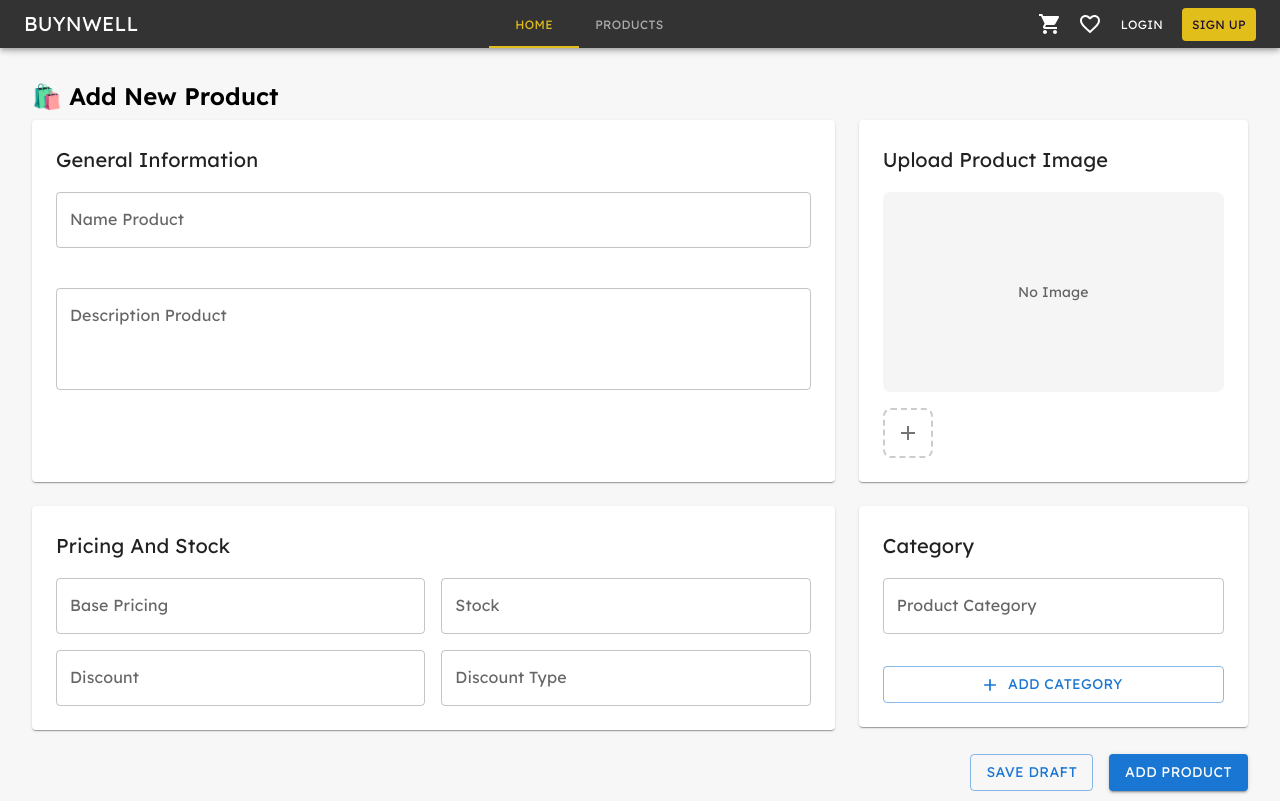
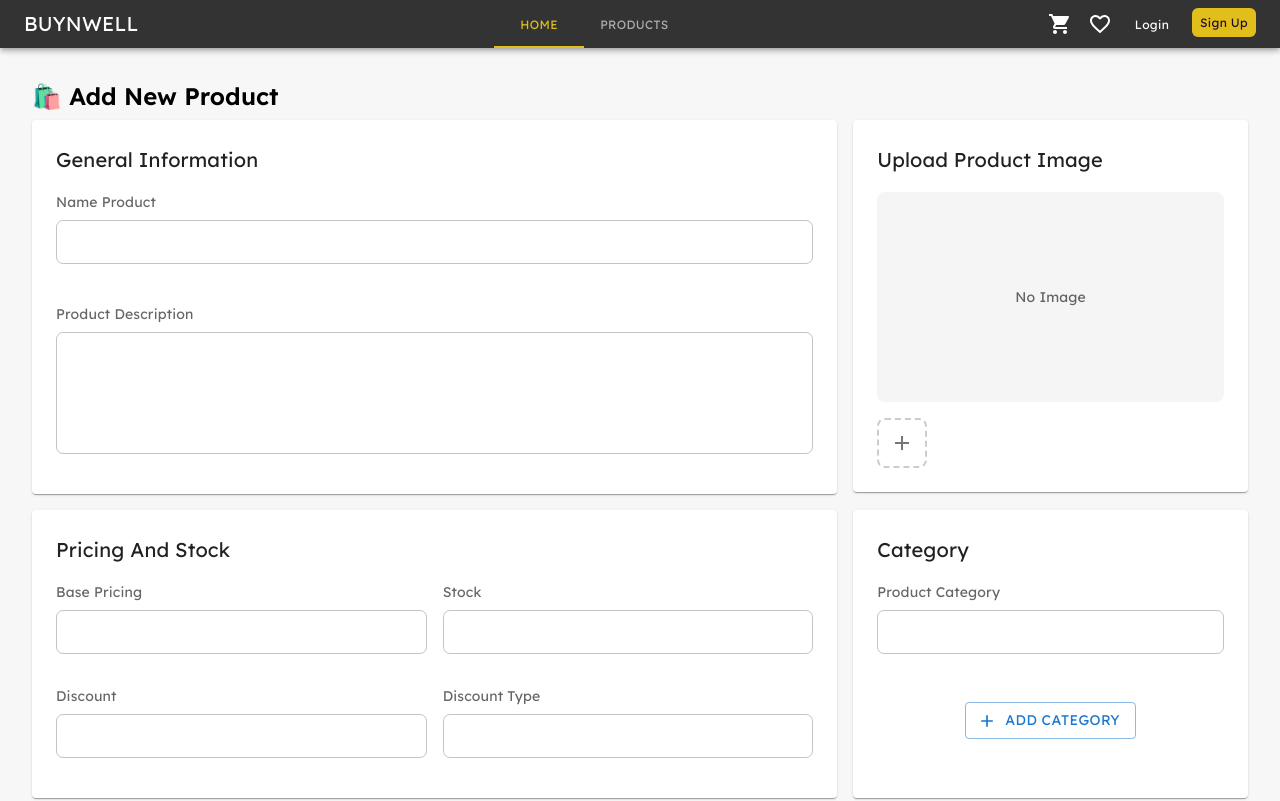
Before and after one commit to AshwinPonnusamy/e-commerce-project, a React (Vite) app: page /layout/addProduct in a window 1280 px wide. Shown: the top 801 px of the page. Built offline with nearby package versions, Linux system fonts and the light colour scheme.

Commit message:
add product changes

```diff
--- a/src/centralized/InputText.tsx
+++ b/src/centralized/InputText.tsx
@@ -20,6 +20,8 @@ interface InputTextProps {
   maxLength?: number;
   pattern?: RegExp;
   helperText?: string;
+  multiline?: boolean;
+  rows?: number;
 }
 
 const CustomTextField = styled(TextField)({
@@ -68,6 +70,8 @@ const InputText = forwardRef<HTMLInputElement, InputTextProps>(
       maxLength,
       pattern,
       helperText,
+      multiline = false,
+      rows,
       ...props
     },
     ref
@@ -112,6 +116,8 @@ const InputText = forwardRef<HTMLInputElement, InputTextProps>(
                 variant={variant}
                 fullWidth={fullWidth}
                 disabled={disabled}
+                multiline={multiline}
+                rows={rows}
                 type={type}
                 error={!!error}
                 InputProps={{
--- a/src/components/commonComponents/button/CustomButton.tsx
+++ b/src/components/commonComponents/button/CustomButton.tsx
@@ -1,41 +1,61 @@
-import { Box, Button } from '@mui/material'
-import React from 'react'
+import { Box, Button } from '@mui/material';
+import React from 'react';
 
-interface buttonProps {
-    buttonLabel: string;
-    buttonColor?: any;
+interface CustomButtonProps {
+  label: string;
+  color?: string;
+  startIcon?: React.ReactNode;
+  endIcon?: React.ReactNode;
+  disabled?: boolean;
+  fullWidth?: boolean;
+  size?: 'small' | 'medium' | 'large';
+  variant?: 'text' | 'outlined' | 'contained';
+  sx?: object;
   onClick?: () => void;
-    startIcon?:any;
-    disabled?: boolean
-
 }
 
-const CustomButton:React.FC<buttonProps> = ({
-    buttonLabel = 'Button',
-    buttonColor = 'primary',
+const CustomButton: React.FC<CustomButtonProps> = ({
+  label = 'Button',
+  color = 'primary',
   startIcon,
+  endIcon,
+  disabled = false,
+  fullWidth = false,
+  size = 'medium',
+  variant = 'contained',
+  sx = {},
   onClick,
-    disabled = false,
 }) => {
+  const isMuiColor = ['primary', 'secondary', 'error', 'info', 'success', 'warning'].includes(color);
 
   return (
-        <Box sx={{ m: 1 }}>
-            <Button disabled={disabled}  onClick={onClick} sx={{
-                borderRadius: "6px",
-                color: "#fff",
-                backgroundColor: buttonColor,
-                fontWeight: "400",
-                textTransform:'none',
-                transition: "transform 0.5s",
-                height:30,
-                padding:1,
-            }} variant="contained">
-
-                {startIcon} {buttonLabel}
+    <Box>
+      <Button
+        disabled={disabled}
+        onClick={onClick}
+        startIcon={startIcon}
+        endIcon={endIcon}
+        fullWidth={fullWidth}
+        size={size}
+        variant={variant}
+        color={isMuiColor ? color as 'primary' | 'secondary' : undefined}
+        sx={{
+          borderRadius: '6px',
+          fontWeight: 400,
+          textTransform: 'none',
+          transition: 'all 0.3s ease',
+          ...(!isMuiColor && {
+            backgroundColor: variant === 'contained' ? color : undefined,
+            color: variant === 'contained' ? '#fff' : color,
+            borderColor: color,
+          }),
+          ...sx,
+        }}
+      >
+        {label}
       </Button>
     </Box>
+  );
+};
 
-    )
-}
-
-export default CustomButton
+export default CustomButton;
--- a/src/components/commonComponents/customCards/ProductDescription.tsx
+++ b/src/components/commonComponents/customCards/ProductDescription.tsx
@@ -79,7 +79,7 @@ const ProductDescription: React.FC<ProductDescriptionProps> = ({
         <Box display="flex" alignItems="center" justifyContent="flex-end">
           <CustomButton
             startIcon={<ShoppingCartIcon sx={{fontSize:20, mr:1}} />}
-            onClick={handleAddCart} buttonLabel={isInCart ? "Remove from Cart" : "Add to Cart"}/>
+            onClick={handleAddCart} color="warning" label={isInCart ? "Remove from Cart" : "Add to Cart"}/>
         </Box>
       </Grid>
     </Grid>
--- a/src/layout/Header.tsx
+++ b/src/layout/Header.tsx
@@ -3,7 +3,6 @@ import AppBar from "@mui/material/AppBar";
 import Box from "@mui/material/Box";
 import Toolbar from "@mui/material/Toolbar";
 import Typography from "@mui/material/Typography";
-import Button from "@mui/material/Button";
 import IconButton from "@mui/material/IconButton";
 import MenuIcon from "@mui/icons-material/Menu";
 import { useNavigate } from "react-router-dom";
@@ -14,6 +13,7 @@ import { RootState } from "../state/store/store";
 import { signOut } from "firebase/auth";
 import { auth } from "../fireBase/fireBase-config";
 import Profile from "./ProfilePage";
+import CustomButton from "../components/commonComponents/button/CustomButton";
 
 
 const Header: React.FC = () => {
@@ -32,7 +32,6 @@ const Header: React.FC = () => {
   const isMobile = useMediaQuery("(max-width:768px)");
   const profileData = useSelector((state: RootState) => state.userData);
   console.log(profileData, "profileData");
-
 
   const handleChange = (_event: any, newValue: number) => {
     setValue(newValue);
@@ -86,13 +85,14 @@ const Header: React.FC = () => {
           <Box sx={{ display: "flex", alignItems: "center" }}>
             {profileData?.role === "admin" && (
               <>
-                <Button
+                <CustomButton
+                  label="Add Product"
+                  variant="text"
                   color="inherit"
                   sx={{ fontSize: "12px" }}
                   onClick={() => navigate("/layout/addproduct")}
-                >
-                  Add Product
-                </Button>
+                />
+                <Tooltip title="Dashboard">
                 <IconButton
                   color="inherit"
                   sx={{ fontSize: "12px" }}
@@ -100,6 +100,7 @@ const Header: React.FC = () => {
                 >
                   <Dashboard />
                 </IconButton>
+                </Tooltip>
               </>
             )}
             <IconButton sx={{ color: "#fff" }} onClick={handleCartOpen}>
@@ -120,8 +121,8 @@ const Header: React.FC = () => {
               </Tooltip>
             ) : (
               <Box sx={{ marginLeft: "auto", display: "flex", gap: 1 }}>
-                <Button sx={{ color: "inherit", fontSize: "12px" }} onClick={() => navigate("/login")}>Login</Button>
-                <Button color="inherit" variant="outlined" sx={{ backgroundColor: "rgb(226, 190, 27)", color: "rgb(30, 11, 51)", border: "none", fontSize: "12px", padding: "0 10px" }} onClick={() => navigate("/register")}>Sign Up</Button>
+                <CustomButton label="Login" variant="text" sx={{ color: "inherit", fontSize: "12px" }} onClick={() => navigate("/login")} />
+                <CustomButton label="Sign Up" color="#fff" variant="outlined" sx={{ backgroundColor: "rgb(226, 190, 27)", color: "rgb(30, 11, 51)", border: "none", fontSize: "12px", p: 0.5 }} onClick={() => navigate("/register")} />
               </Box>
             )}
           </Box>
--- a/src/layout/ProfilePage.tsx
+++ b/src/layout/ProfilePage.tsx
@@ -12,7 +12,6 @@ interface ProfileProps {
 }
 const Profile: React.FC<ProfileProps> = ({ handleLogout, userData }) => {
     const [activeTab, setActiveTab] = useState("profile");
-    const [previewImage] = useState<any>(null);
     const fileInputRef = useRef<HTMLInputElement | null>(null);
     const [editingField, setEditingField] = useState<string | null>(null);
     const dispatch = useDispatch<AppDispatch>();
@@ -41,13 +40,11 @@ const Profile: React.FC<ProfileProps> = ({ handleLogout, userData }) => {
     const handleImageChange = async (event: React.ChangeEvent<HTMLInputElement>) => {
         const selectedFile = event.target.files?.item(0);
         if (!selectedFile) {
-            previewImage(null);
             return;
         }
         const reader = new FileReader();
         reader.onloadend = async () => {
             const base64Image = reader.result as string;
-            previewImage(base64Image);
             await dispatch(updateUserDetails({ profileUrl: base64Image })); // update Firebase
         };
 
--- a/src/pages/cart/ShoppingCart.tsx
+++ b/src/pages/cart/ShoppingCart.tsx
@@ -3,7 +3,6 @@ import {
     Box,
     Grid,
     Typography,
-    Button,
     Rating,
     CardMedia,
 } from "@mui/material";
@@ -156,14 +155,14 @@ const ShoppingCart: React.FC = () => {
                                 />
 
                                 {/* Delete Button */}
-                                <Button
+                                <CustomButton
+                                    label="Remove"
+                                    variant="text"
                                     startIcon={<DeleteIcon />}
                                     color="error"
                                     onClick={() => handleRemove(item.id, dispatch)}
                                     sx={{ ml: 2 }}
-                                >
-                                    Remove
-                                </Button>
+                                />
                             </Box>
                         </Grid>
 
@@ -210,10 +209,10 @@ const ShoppingCart: React.FC = () => {
 
             <Box sx={{ display: "flex", justifyContent: "flex-end", mt: 2 }}>
                 <CustomButton
-                    buttonLabel="Proceed to Buy"
-                    buttonColor="#ff0ff0"
+                    label="Proceed to Buy"
+                    color="warning"
                     onClick={handleBuy}
-                    disabled={cartItems.length === 0}
+                    disabled={cartItems.length === 0 ? true : false}
                 />
             </Box>
         </Box>
--- a/src/pages/checkout/CheckOut.tsx
+++ b/src/pages/checkout/CheckOut.tsx
@@ -1,5 +1,5 @@
 import { useState } from 'react';
-import { Box, Typography, Button, Paper, Grid, Stepper, Step, StepLabel, Divider } from '@mui/material';
+import { Box, Typography, Paper, Grid, Stepper, Step, StepLabel, Divider } from '@mui/material';
 import OrderSummary from './OrderSummary';
 import PaymentOptions from './PaymentsPage';
 import ShippingDetails from './ShippingDetails';
@@ -9,6 +9,7 @@ import { useSelector } from 'react-redux';
 import { RootState } from '../../state/store/store';
 import axios from 'axios';
 import { useNavigate } from 'react-router-dom';
+import CustomButton from '../../components/commonComponents/button/CustomButton';
 const steps = ['Shipping Details', 'Order Summary', 'Payment'];
 
 const CheckOut = () => {
@@ -135,16 +136,20 @@ const CheckOut = () => {
                             </Paper>
                             {activeStep === 2 && (
                                 <Box>
-                                    <Button variant="contained" color="warning" disabled={!paymentMethod} fullWidth sx={{ mt: 2, mb: 2 }}
+                                    <CustomButton
+                                        label={paymentMethod === "cod" ? 'Place Order' : `Pay ₹${totalAmount?.toFixed(2)}`}
+                                        variant="contained" color="warning"
+                                        disabled={!paymentMethod}
+                                        fullWidth={true}
+                                        sx={{mt:2}}
+
                                         onClick={() => {
                                             if (paymentMethod === "cod") {
                                                 navigate("/layout/orderDetais/payment-status", { state: { status: "success" } });
                                             } else {
                                                 handleCardPayment(totalAmount);
                                             }
-                                        }}>
-                                        {paymentMethod === "cod" ? 'Place Order' : `Pay ₹${totalAmount?.toFixed(2)}`}
-                                    </Button>
+                                        }} />
                                 </Box>
                             )}
                         </Box>
@@ -157,7 +162,9 @@ const CheckOut = () => {
                         display: 'flex',
                         justifyContent: 'space-between',
                     }}>
-                        <Button
+                        <CustomButton
+                            label="Back"
+                            variant="text"
                             disabled={activeStep === 0}
                             onClick={handleBack}
                             startIcon={<ArrowBack />}
@@ -166,25 +173,23 @@ const CheckOut = () => {
                                 fontSize: 14,
                                 color: '#c21d17',
                             }}
-                        >
-                            Back
-                        </Button>
-                        <Button
+                        />
+                        <CustomButton
+                            label="Next"
+                            variant="text"
                             onClick={handleNext}
                             endIcon={<ArrowRight />}
                             disabled={activeStep === steps.length - 1}
+                            color= 'primary'
                             sx={{
                                 textTransform: 'none',
                                 fontSize: 14,
-                                color: '#0026fd',
                             }}
-                        >
-                            Next
-                        </Button>
+                        />
                     </Box>
                 </Grid>
             </Grid>
-        </Box>
+        </Box >
     );
 };
 
--- a/src/pages/checkout/OrderSummary.tsx
+++ b/src/pages/checkout/OrderSummary.tsx
@@ -1,10 +1,11 @@
-import { Box, Button, CardMedia, Grid, Rating, Typography } from "@mui/material"
+import { Box, CardMedia, Grid, Rating, Typography } from "@mui/material"
 import QuantityButton from "../../components/commonComponents/button/QuantityButton"
 import { handleIncrease, handleDecrease, handleRemove } from "../../components/commonFunctions/CommonFuntion"
 import { RootState } from "../../state/store/store"
 import { useDispatch, useSelector } from "react-redux"
 import { ThunkDispatch } from "@reduxjs/toolkit"
 import DeleteIcon from "@mui/icons-material/Delete";
+import CustomButton from "../../components/commonComponents/button/CustomButton"
 
 const OrderSummary = () => {
   const dispatch = useDispatch<ThunkDispatch<RootState, undefined, any>>();
@@ -18,7 +19,7 @@ const OrderSummary = () => {
           paddingX: 1,
           backgroundColor: "#f5f5f5",
           borderRadius: 2,
-          m:2
+          m: 2
         }}
       >
         {cartItems.length !== 0 && (
@@ -111,14 +112,14 @@ const OrderSummary = () => {
                   />
 
                   {/* Delete Button */}
-                  <Button
+                  <CustomButton
+                    label="Remove"
+                    variant="text"
                     startIcon={<DeleteIcon />}
                     color="error"
                     onClick={() => handleRemove(item.id, dispatch)}
                     sx={{ ml: 2 }}
-                  >
-                    Remove
-                  </Button>
+                  />
                 </Box>
               </Grid>
 
--- a/src/pages/home/Home.tsx
+++ b/src/pages/home/Home.tsx
@@ -12,7 +12,6 @@ import { useEffect, useState } from "react";
 import { useNavigate } from "react-router-dom";
 import ProductCard from "../../components/commonComponents/customCards/ProductCard";
 import CategoryCircleCard from "../../components/commonComponents/customCards/CategoryCircleCard";
-import { Button } from "@mui/joy";
 import { useDispatch, useSelector } from "react-redux";
 import { AppDispatch, RootState } from "../../state/store/store";
 import {
@@ -25,6 +24,7 @@ import banner6 from "../../assets/image/banner/banner6.jpg";
 import banner7 from "../../assets/image/banner/banner7.jpg";
 import banner8 from "../../assets/image/banner/banner8.jpg";
 import { handleAddCart, handleProductCardClick, handleSearch, toggleFavorite } from "../../components/commonFunctions/CommonFuntion";
+import CustomButton from "../../components/commonComponents/button/CustomButton";
 
 interface Product {
   id: number;
@@ -40,7 +40,7 @@ interface Product {
 
 const Home = () => {
   const [seeAll, setSeeAll] = useState(false);
-  const [viewMore, setViewMore ] = useState(false);
+  const [viewMore, setViewMore] = useState(false);
   const dispatch = useDispatch<AppDispatch>();
   const navigate = useNavigate();
   const searchQuery = useSelector((state: RootState) => state.productData.searchQuery);
@@ -130,19 +130,18 @@ const Home = () => {
             {/* See All Button */}
             <Grid item xs={14} style={{ textAlign: "center", }}>
               {uniqueCategories.length > 7 && (
-                <Button
+                <CustomButton
+                  label={seeAll ? "See Less" : "See All"}
                   sx={{ '&:hover': { backgroundColor: 'transparent' } }}
-                  variant="plain"
+                  variant="text"
                   onClick={() => setSeeAll(!seeAll)}
-                >
-                  {seeAll ? "See Less" : "See All"}
-                </Button>
+                />
               )}
             </Grid>
           </Grid>
         </Grid>
         <Grid item xs={12}>
-          <Grid container spacing={2} columns={15} sx={{p:2 }}>
+          <Grid container spacing={2} columns={15} sx={{ p: 2 }}>
             <Grid item xs={15}>
               <Typography variant="h5" sx={{
                 color: "#333",
@@ -152,7 +151,7 @@ const Home = () => {
               }}>Today&apos;s Trending Deals</Typography>
             </Grid>
             {(searchQuery ? searchResults : displayedProducts).map((product: any) => (
-            <Grid item xs={15} sm={7.5} md={3} lg={3} key={product.id}>
+              <Grid item xs={15} sm={7.5} md={3} lg={3} key={product.id}>
                 <ProductCard
                   key={product?.id}
                   productName={product?.title}
@@ -169,17 +168,16 @@ const Home = () => {
                   onFavoriteClick={() => toggleFavorite(dispatch, Number(product.id), favorites[product.id])}
                   discount={product.discountPercentage}
                 />
-            </Grid>
-              ))}
-              <Grid item xs={14} style={{ textAlign: "right", }}>
-              {displayedProducts.length >=  5 && (
-                <Button
+              </Grid>
+            ))}
+            <Grid item xs={14} style={{ textAlign: "right", }}>
+              {displayedProducts.length >= 5 && (
+                <CustomButton
+                  label={viewMore ? "View Less" : "View More"}
                   sx={{ '&:hover': { backgroundColor: 'transparent' } }}
-                  variant="plain"
+                  variant="text"
                   onClick={() => setViewMore(!viewMore)}
-                >
-                  {viewMore ? "view Less" : "View More"}
-                </Button>
+                />
               )}
             </Grid>
           </Grid>
--- a/src/pages/productList/add_product/AddProduct.tsx
+++ b/src/pages/productList/add_product/AddProduct.tsx
@@ -2,24 +2,28 @@ import React, { useState } from 'react';
 import {
     Box,
     Typography,
-    TextField,
     Grid,
     Button,
 } from '@mui/material';
 import { Add, HighlightOff } from '@mui/icons-material';
 import CommonPaper from '../../../components/commonComponents/CommonPaper';
+import InputText from '../../../centralized/InputText';
+import { useForm } from 'react-hook-form';
 
 const AddProduct = () => {
-    const [productName, setProductName] = useState('');
-    const [description, setDescription] = useState('');
-    const [basePrice, setBasePrice] = useState('');
-    const [stock, setStock] = useState('');
-    const [discount, setDiscount] = useState('');
-    const [discountType, setDiscountType] = useState('');
-    const [category, setCategory] = useState('');
     const [images, setImages] = useState<string[]>([]);
     const [mainImageIndex, setMainImageIndex] = useState(0);
-
+    const { control } = useForm({
+        defaultValues: {
+            productName: "",
+            productDescription: "",
+            category: "",
+            basePrice: "",
+            stock: "",
+            discount: "",
+            discountType: "",
+        }
+    });
     const handleImageUpload = (e: React.ChangeEvent<HTMLInputElement>) => {
         const files = Array.from(e.target.files || []);
         files.forEach(file => {
@@ -31,9 +35,6 @@ const AddProduct = () => {
         });
     };
 
-    const handleSubmit = () => {
-        console.log({ productName, description, basePrice, stock, discount, discountType, category, images });
-    };
 
     return (
         <Box sx={{ p: 4, backgroundColor: '#f7f7f7' }}>
@@ -41,16 +42,16 @@ const AddProduct = () => {
                 🛍️ Add New Product
             </Typography>
 
-            <Grid container spacing={3}>
+            <Grid container spacing={2}>
                 <Grid item xs={12} md={8}>
                     <CommonPaper sx={{ height: "100%" }}>
                         <Typography variant="h6" sx={{ mb: 2 }}>General Information</Typography>
                         <Grid container spacing={3}>
                             <Grid item xs={12}>
-                                <TextField label="Name Product" value={productName} onChange={e => setProductName(e.target.value)} fullWidth />
+                                <InputText name="productName" control={control} label="Name Product" fullWidth />
                             </Grid>
                             <Grid item xs={12}>
-                                <TextField label="Description Product" multiline rows={3} value={description} onChange={e => setDescription(e.target.value)} fullWidth sx={{ mt: 2 }} />
+                                <InputText name="productDescrition" control={control} label="Product Description" multiline={true} rows={3} fullWidth />
                             </Grid>
                         </Grid>
                     </CommonPaper>
@@ -59,11 +60,11 @@ const AddProduct = () => {
 
                 <Grid item xs={12} md={4}>
                     <Grid item xs={12}>
-                        <CommonPaper>
+                        <CommonPaper sx={{ height: "100%" }}>
                             <Typography variant="h6" sx={{ mb: 2 }}>Upload Product Image</Typography>
                             {/* Main Preview */}
                             <Box sx={{
-                                width: '100%', height: 200, borderRadius: 2, backgroundColor: '#f5f5f5',
+                                width: '100%', height: 210, borderRadius: 2, backgroundColor: '#f5f5f5',
                                 display: 'flex', alignItems: 'center', justifyContent: 'center', mb: 2
                             }}>
                                 {images[mainImageIndex] ? (
@@ -126,23 +127,23 @@ const AddProduct = () => {
                     <CommonPaper>
                         <Typography variant="h6" sx={{ mb: 2 }}>Pricing And Stock</Typography>
                         <Grid container spacing={2}>
-                            <Grid item xs={6}><TextField label="Base Pricing" value={basePrice} onChange={e => setBasePrice(e.target.value)} fullWidth /></Grid>
-                            <Grid item xs={6}><TextField label="Stock" value={stock} onChange={e => setStock(e.target.value)} fullWidth /></Grid>
-                            <Grid item xs={6}><TextField label="Discount" value={discount} onChange={e => setDiscount(e.target.value)} fullWidth /></Grid>
-                            <Grid item xs={6}><TextField label="Discount Type" value={discountType} onChange={e => setDiscountType(e.target.value)} fullWidth /></Grid>
+                            <Grid item xs={6}><InputText name="basePrice" control={control} label="Base Pricing" type='number' fullWidth /></Grid>
+                            <Grid item xs={6}><InputText name="stock" control={control} label="Stock" type='number' fullWidth /></Grid>
+                            <Grid item xs={6}><InputText name="discount" control={control} label="Discount" type='number' fullWidth /></Grid>
+                            <Grid item xs={6}><InputText name="discountType" control={control} label="Discount Type" fullWidth /></Grid>
                         </Grid>
                     </CommonPaper>
                 </Grid>
 
                 <Grid item xs={12} md={4}>
-                    <CommonPaper>
+                    <CommonPaper sx={{ height: "100%" }}>
                         <Typography variant="h6" sx={{ mb: 2 }}>Category</Typography>
                         <Grid container spacing={2}>
                             <Grid item xs={12}>
-                                <TextField label="Product Category" value={category} onChange={e => setCategory(e.target.value)} fullWidth />
+                                <InputText name="category" control={control} label="Product Category" fullWidth />
                             </Grid>
-                            <Grid item xs={12}>
-                                <Button variant="outlined" fullWidth startIcon={<Add />} sx={{ mt: 2 }}>Add Category</Button>
+                            <Grid item xs={12} display={'flex'} justifyContent="center" alignItems="center" height={'100%'}>
+                                <Button variant="outlined" startIcon={<Add />} sx={{ mt: 2 }}>Add Category</Button>
                             </Grid>
                         </Grid>
                     </CommonPaper>
@@ -150,7 +151,7 @@ const AddProduct = () => {
             </Grid>
             <Box sx={{ display: 'flex', justifyContent: 'flex-end', gap: 2, mt: 3 }}>
                 <Button variant="outlined">Save Draft</Button>
-                <Button variant="contained" onClick={handleSubmit}>Add Product</Button>
+                <Button variant="contained">Add Product</Button>
             </Box>
         </Box>
     );
```
Also changed, not shown: src/pages/checkout/PaymentStatus.tsx (+5 -5 lines), src/pages/checkout/PaymentsPage.tsx (+7 -12 lines). Lines whose indentation alone changed are shown as unchanged.
